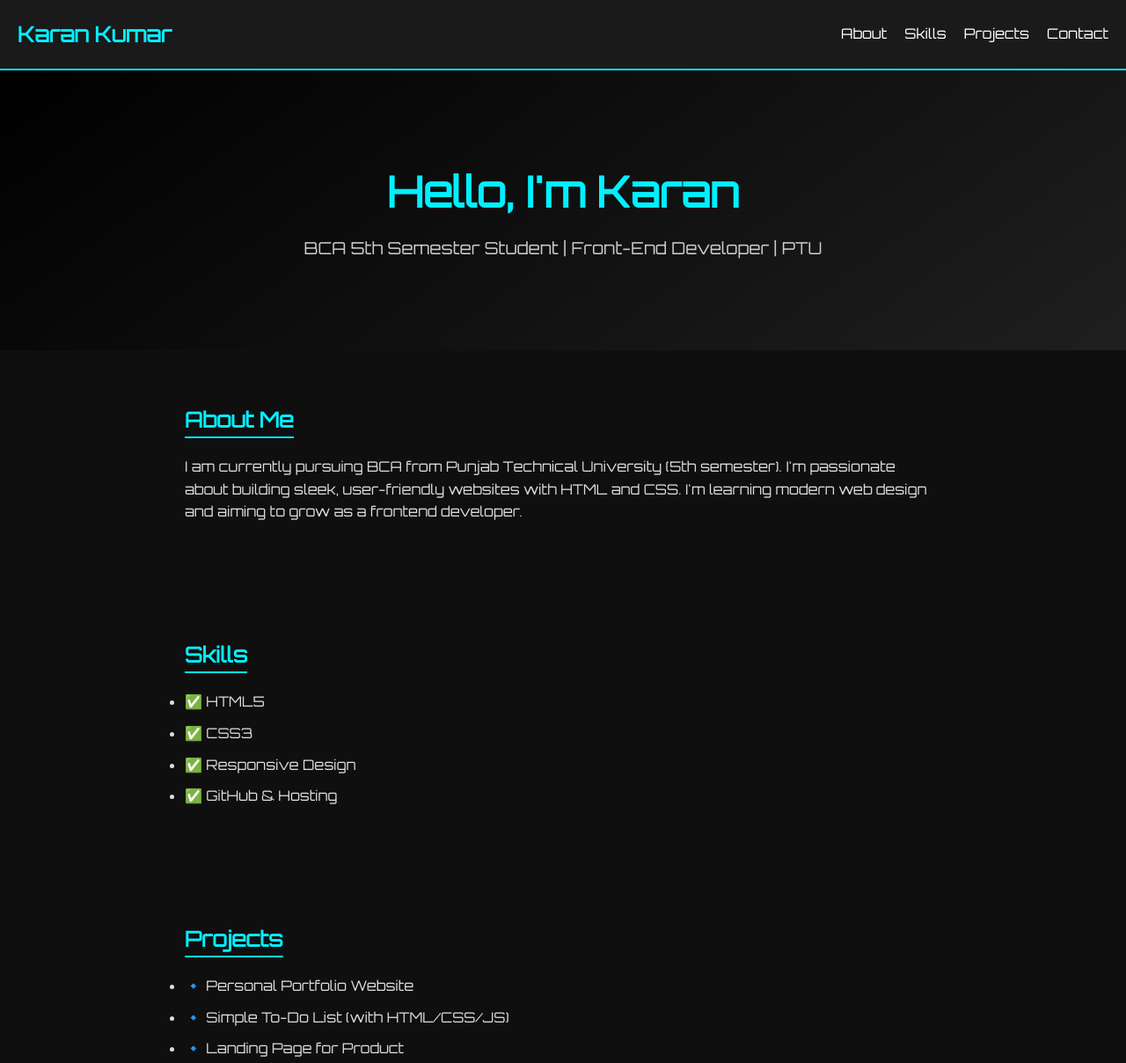
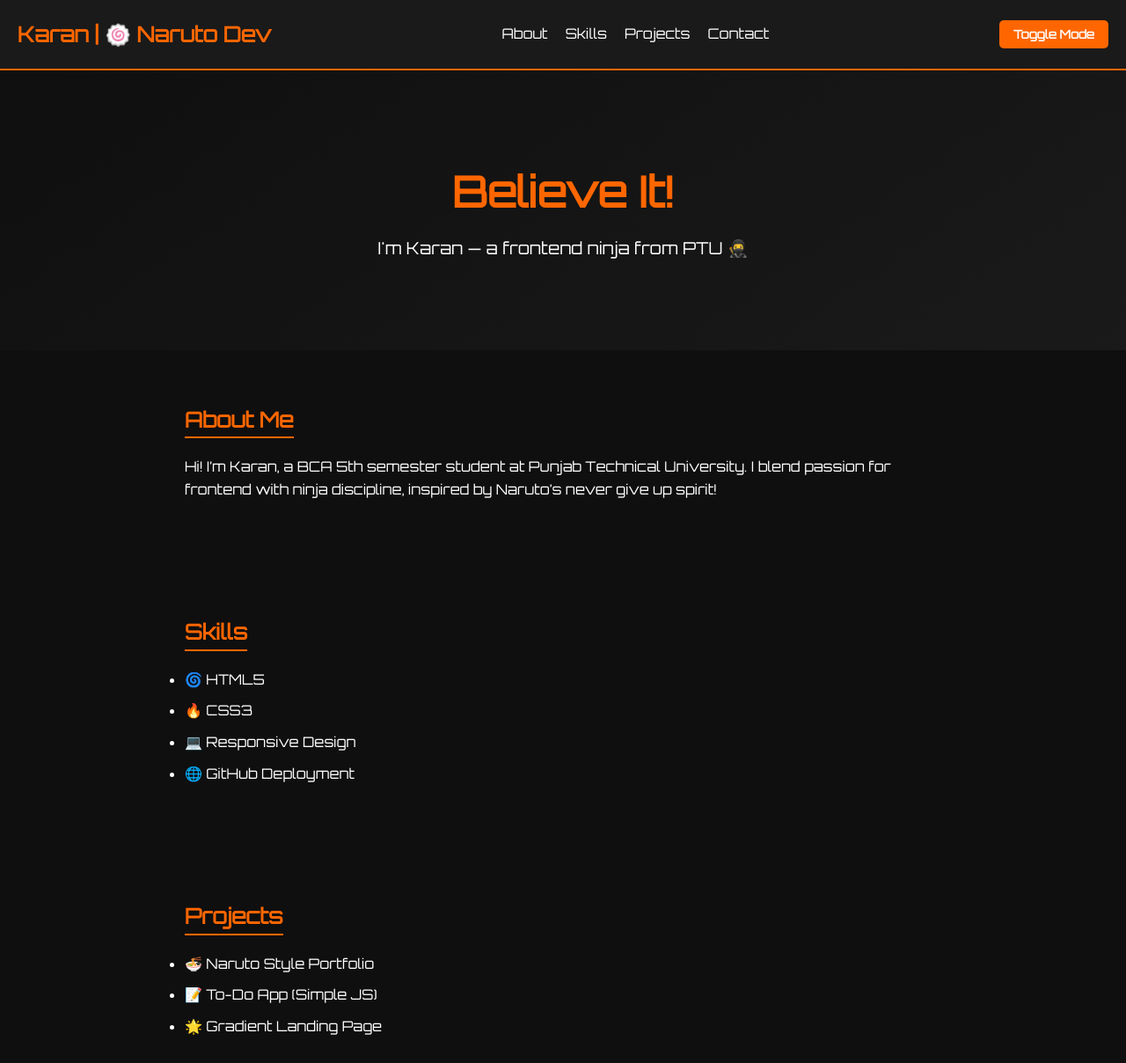
Before and after one commit to karankk187/new-repository, a plain HTML site: page index.html in a window 1280 px wide. Shown: the top 1208 px of the page at 88% size. Drawn offline with Linux system fonts and the light colour scheme.

Commit message:
index.html

```diff
--- a/index.html
+++ b/index.html
@@ -1,60 +1,189 @@
-<!DOCTYPE html>
-<html lang="en">
+<!DOCTYPE html><html lang="en">
 <head>
   <meta charset="UTF-8" />
   <meta name="viewport" content="width=device-width, initial-scale=1.0" />
-  <title>Karan Kumar | Developer Portfolio</title>
+  <title>Naruto | Karan's Developer Portfolio</title>
   <link href="https://fonts.googleapis.com/css2?family=Orbitron&display=swap" rel="stylesheet">
   <link rel="stylesheet" href="style.css" />
+  <style>
+    :root {
+      --bg-color: #0f0f0f;
+      --text-color: #ffffff;
+      --accent-color: #ff6600; /* Naruto orange */
+      --card-bg: #1a1a1a;
+    }body.light-mode {
+  --bg-color: #fff;
+  --text-color: #111;
+  --card-bg: #f2f2f2;
+}
+
+* {
+  margin: 0;
+  padding: 0;
+  box-sizing: border-box;
+  font-family: 'Orbitron', sans-serif;
+}
+
+body {
+  background-color: var(--bg-color);
+  color: var(--text-color);
+  line-height: 1.6;
+  transition: background 0.5s, color 0.5s;
+}
+
+.navbar {
+  background: var(--card-bg);
+  padding: 20px;
+  display: flex;
+  justify-content: space-between;
+  align-items: center;
+  border-bottom: 2px solid var(--accent-color);
+  position: sticky;
+  top: 0;
+  z-index: 100;
+}
+
+.logo {
+  font-size: 1.5rem;
+  color: var(--accent-color);
+  font-weight: bold;
+}
+
+nav ul {
+  list-style: none;
+  display: flex;
+  gap: 20px;
+}
+
+nav ul li a {
+  text-decoration: none;
+  color: var(--text-color);
+  transition: 0.3s;
+}
+
+nav ul li a:hover {
+  color: var(--accent-color);
+}
+
+.toggle-btn {
+  background: var(--accent-color);
+  border: none;
+  color: #fff;
+  padding: 8px 16px;
+  cursor: pointer;
+  font-weight: bold;
+  border-radius: 5px;
+}
+
+.hero {
+  text-align: center;
+  padding: 100px 20px;
+  background: linear-gradient(145deg, var(--bg-color), var(--card-bg));
+  animation: fadeIn 2s ease-in-out;
+}
+
+.hero h1 {
+  font-size: 3rem;
+  color: var(--accent-color);
+  margin-bottom: 10px;
+}
+
+.hero p {
+  font-size: 1.2rem;
+  color: var(--text-color);
+}
+
+.section {
+  padding: 60px 20px;
+  max-width: 900px;
+  margin: auto;
+  animation: slideUp 1.5s ease;
+}
+
+.section h2 {
+  color: var(--accent-color);
+  margin-bottom: 20px;
+  border-bottom: 2px solid var(--accent-color);
+  display: inline-block;
+}
+
+.section ul li,
+.section p {
+  color: var(--text-color);
+  margin-bottom: 10px;
+}
+
+footer {
+  background: var(--card-bg);
+  text-align: center;
+  padding: 20px;
+  color: var(--text-color);
+  border-top: 2px solid var(--accent-color);
+}
+
+@keyframes fadeIn {
+  from { opacity: 0; transform: translateY(-20px); }
+  to { opacity: 1; transform: translateY(0); }
+}
+
+@keyframes slideUp {
+  from { opacity: 0; transform: translateY(50px); }
+  to { opacity: 1; transform: translateY(0); }
+}
+
+@media (max-width: 768px) {
+  nav ul {
+    flex-direction: column;
+    gap: 10px;
+  }
+
+  .hero h1 {
+    font-size: 2rem;
+  }
+}
+
+  </style>
 </head>
 <body>
   <nav class="navbar">
-    <div class="logo">Karan Kumar</div>
+    <div class="logo">Karan | 🍥 Naruto Dev</div>
     <ul>
       <li><a href="#about">About</a></li>
       <li><a href="#skills">Skills</a></li>
       <li><a href="#projects">Projects</a></li>
       <li><a href="#contact">Contact</a></li>
     </ul>
-  </nav>
-
-  <header class="hero">
-    <h1>Hello, I'm Karan</h1>
-    <p>BCA 5th Semester Student | Front-End Developer | PTU</p>
-  </header>
-
-  <section id="about" class="section">
+    <button class="toggle-btn" onclick="toggleTheme()">Toggle Mode</button>
+  </nav>  <header class="hero">
+    <h1>Believe It!</h1>
+    <p>I'm Karan — a frontend ninja from PTU 🥷</p>
+  </header>  <section id="about" class="section">
     <h2>About Me</h2>
-    <p>I am currently pursuing BCA from Punjab Technical University (5th semester). I'm passionate about building sleek, user-friendly websites with HTML and CSS. I'm learning modern web design and aiming to grow as a frontend developer.</p>
-  </section>
-
-  <section id="skills" class="section">
+    <p>Hi! I’m Karan, a BCA 5th semester student at Punjab Technical University. I blend passion for frontend with ninja discipline, inspired by Naruto’s never give up spirit!</p>
+  </section>  <section id="skills" class="section">
     <h2>Skills</h2>
     <ul>
-      <li>✅ HTML5</li>
-      <li>✅ CSS3</li>
-      <li>✅ Responsive Design</li>
-      <li>✅ GitHub & Hosting</li>
+      <li>🌀 HTML5</li>
+      <li>🔥 CSS3</li>
+      <li>💻 Responsive Design</li>
+      <li>🌐 GitHub Deployment</li>
     </ul>
-  </section>
-
-  <section id="projects" class="section">
+  </section>  <section id="projects" class="section">
     <h2>Projects</h2>
     <ul>
-      <li>🔹 Personal Portfolio Website</li>
-      <li>🔹 Simple To-Do List (with HTML/CSS/JS)</li>
-      <li>🔹 Landing Page for Product</li>
+      <li>🍜 Naruto Style Portfolio</li>
+      <li>📝 To-Do App (Simple JS)</li>
+      <li>🌟 Gradient Landing Page</li>
     </ul>
-  </section>
-
-  <section id="contact" class="section">
+  </section>  <section id="contact" class="section">
     <h2>Contact</h2>
     <p>Email: karan@example.com</p>
     <p>GitHub: <a href="https://github.com/KaranKk187" target="_blank">github.com/KaranKk187</a></p>
-  </section>
-
-  <footer>
-    <p>&copy; 2025 Karan Kumar | Portfolio</p>
-  </footer>
-</body>
+  </section>  <footer>
+    <p>&copy; 2025 Karan Kumar | 🍥 Naruto Dev Portfolio</p>
+  </footer>  <script>
+    function toggleTheme() {
+      document.body.classList.toggle('light-mode');
+    }
+  </script></body>
 </html>
```
